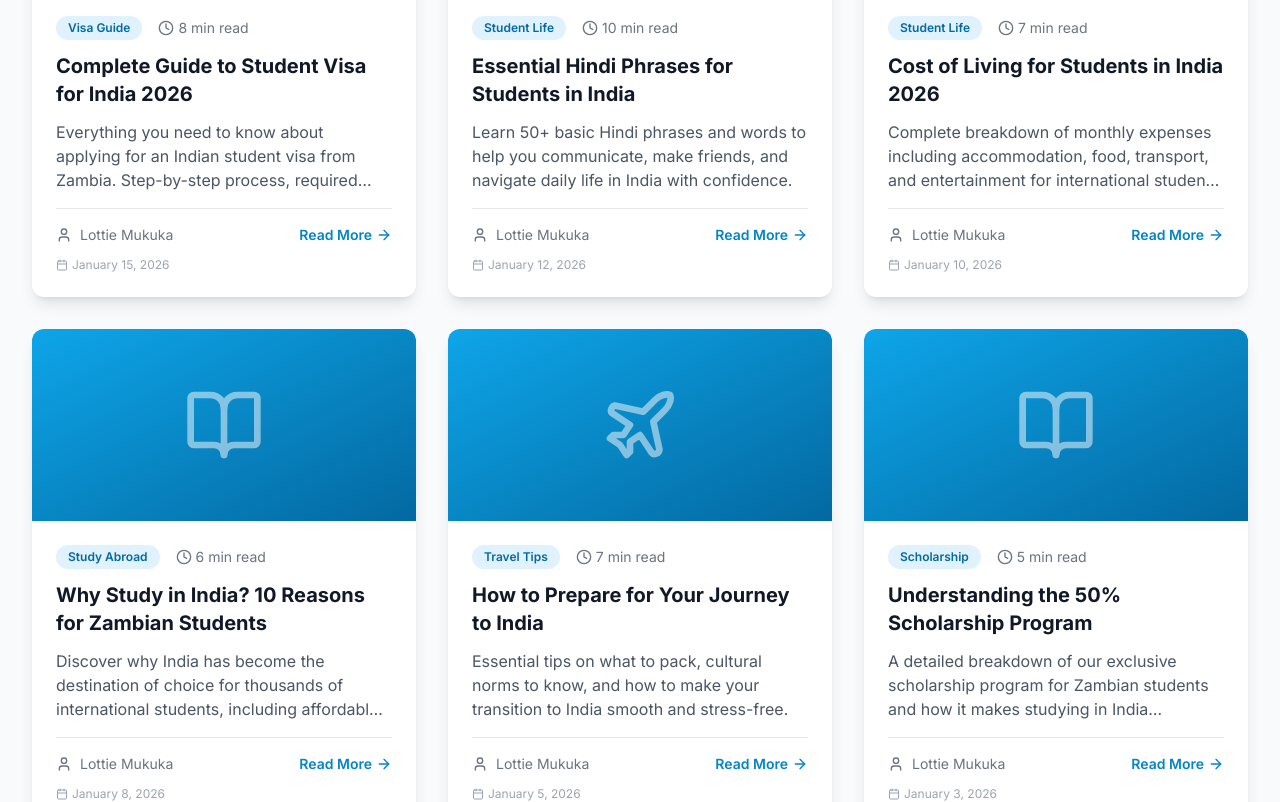
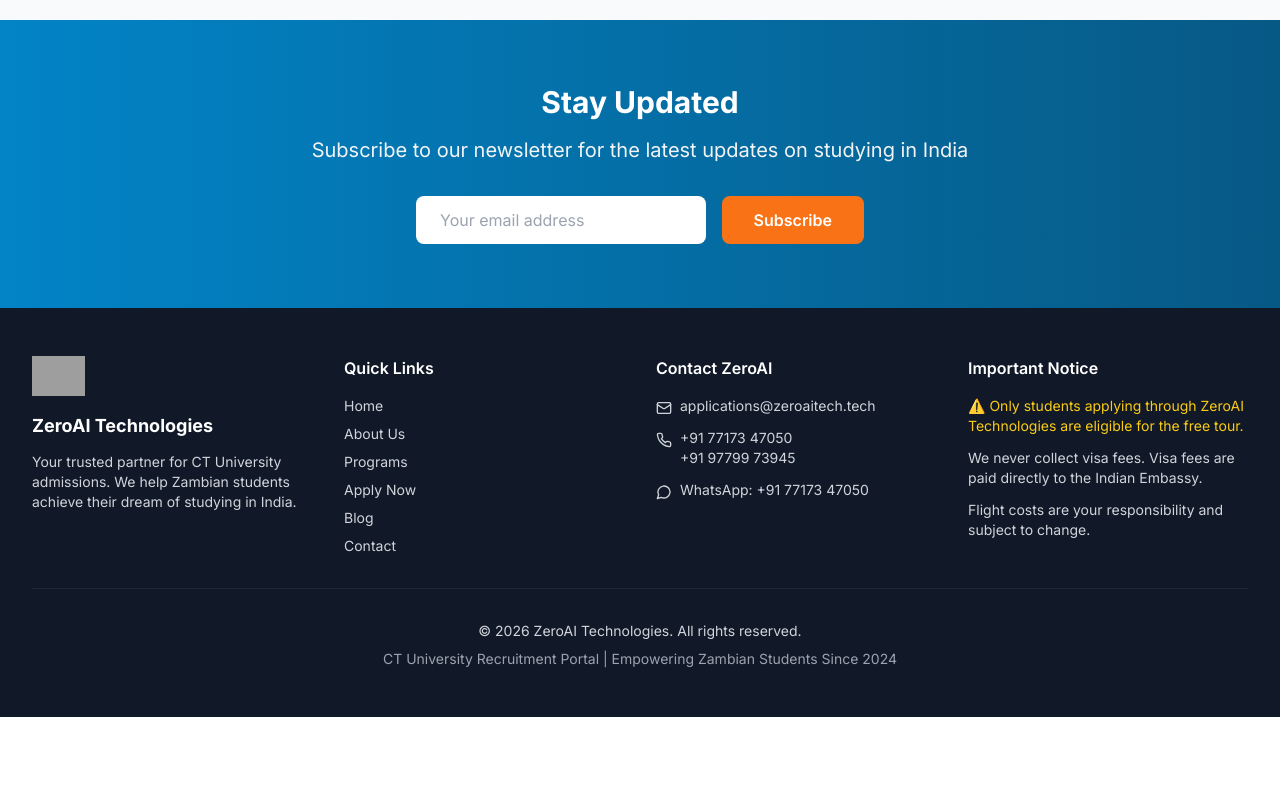
Before and after one commit to Lottie128/ctu-recruitment-portal, a React (Vite) app: page /blog in a window 1280 px wide. Shown: the part 780-1582 px from the top of the page. After the commit the page ends 1497 px from the top, so only its background shows below. Built offline with nearby package versions, Linux system fonts and the light colour scheme; grey boxes are pictures that could not be loaded.

Commit message:
Fix Blog and BlogPost to read from admin panel localStorage

```diff
--- a/src/pages/Blog.jsx
+++ b/src/pages/Blog.jsx
@@ -1,81 +1,18 @@
 import { motion } from 'framer-motion'
-import { useState } from 'react'
+import { useState, useEffect } from 'react'
 import { Link } from 'react-router-dom'
-import { Calendar, Clock, User, ArrowRight, BookOpen, Plane, Heart, FileText } from 'lucide-react'
+import { Calendar, Clock, User, ArrowRight, BookOpen } from 'lucide-react'
 
 const Blog = () => {
   const [selectedCategory, setSelectedCategory] = useState('All')
+  const [blogPosts, setBlogPosts] = useState([])
 
-  const blogPosts = [
-    {
-      id: 'visa-guide-2026',
-      title: "Complete Guide to Student Visa for India 2026",
-      excerpt: "Everything you need to know about applying for an Indian student visa from Zambia. Step-by-step process, required documents, and timeline.",
-      author: "Lottie Mukuka",
-      date: "January 15, 2026",
-      readTime: "8 min read",
-      category: "Visa Guide",
-      icon: FileText,
-      image: "visa"
-    },
-    {
-      id: 'hindi-phrases',
-      title: "Essential Hindi Phrases for Students in India",
-      excerpt: "Learn 50+ basic Hindi phrases and words to help you communicate, make friends, and navigate daily life in India with confidence.",
-      author: "Lottie Mukuka",
-      date: "January 12, 2026",
-      readTime: "10 min read",
-      category: "Student Life",
-      icon: BookOpen,
-      image: "language"
-    },
-    {
-      id: 'cost-of-living',
-      title: "Cost of Living for Students in India 2026",
-      excerpt: "Complete breakdown of monthly expenses including accommodation, food, transport, and entertainment for international students studying in India.",
-      author: "Lottie Mukuka",
-      date: "January 10, 2026",
-      readTime: "7 min read",
-      category: "Student Life",
-      icon: BookOpen,
-      image: "money"
-    },
-    {
-      id: 'why-study-india',
-      title: "Why Study in India? 10 Reasons for Zambian Students",
-      excerpt: "Discover why India has become the destination of choice for thousands of international students, including affordable education and cultural diversity.",
-      author: "Lottie Mukuka",
-      date: "January 8, 2026",
-      readTime: "6 min read",
-      category: "Study Abroad",
-      icon: BookOpen,
-      image: "study"
-    },
-    {
-      id: 'travel-prep',
-      title: "How to Prepare for Your Journey to India",
-      excerpt: "Essential tips on what to pack, cultural norms to know, and how to make your transition to India smooth and stress-free.",
-      author: "Lottie Mukuka",
-      date: "January 5, 2026",
-      readTime: "7 min read",
-      category: "Travel Tips",
-      icon: Plane,
-      image: "travel"
-    },
-    {
-      id: 'scholarship-info',
-      title: "Understanding the 50% Scholarship Program",
-      excerpt: "A detailed breakdown of our exclusive scholarship program for Zambian students and how it makes studying in India affordable.",
-      author: "Lottie Mukuka",
-      date: "January 3, 2026",
-      readTime: "5 min read",
-      category: "Scholarship",
-      icon: BookOpen,
-      image: "scholarship"
-    }
-  ]
+  useEffect(() => {
+    const savedBlogs = JSON.parse(localStorage.getItem('blogs') || '[]')
+    setBlogPosts(savedBlogs)
+  }, [])
 
-  const categories = ['All', 'Visa Guide', 'Study Abroad', 'Student Life', 'Travel Tips', 'Scholarship']
+  const categories = ['All', ...new Set(blogPosts.map(post => post.category))]
 
   const filteredPosts = selectedCategory === 'All'
     ? blogPosts
@@ -100,6 +37,7 @@
       </section>
 
       {/* Category Filter */}
+      {categories.length > 1 && (
         <section className="py-8 bg-white sticky top-20 z-40 shadow-sm">
           <div className="max-w-7xl mx-auto px-4 sm:px-6 lg:px-8">
             <div className="flex flex-wrap gap-3 justify-center">
@@ -119,10 +57,19 @@
             </div>
           </div>
         </section>
+      )}
 
       {/* Blog Grid */}
       <section className="py-16">
         <div className="max-w-7xl mx-auto px-4 sm:px-6 lg:px-8">
+          {blogPosts.length === 0 ? (
+            <div className="text-center py-20">
+              <BookOpen className="w-16 h-16 text-gray-400 mx-auto mb-4" />
+              <h3 className="text-2xl font-bold text-gray-900 mb-2">No Blog Posts Yet</h3>
+              <p className="text-gray-600">Check back soon for new articles!</p>
+            </div>
+          ) : (
+            <>
               <div className="mb-6 text-center">
                 <p className="text-gray-600">
                   Showing <span className="font-bold text-primary-600">{filteredPosts.length}</span> article{filteredPosts.length !== 1 ? 's' : ''}
@@ -139,18 +86,20 @@
                     viewport={{ once: true }}
                     className="bg-white rounded-xl shadow-lg overflow-hidden hover:shadow-xl transition-shadow group"
                   >
-                <div className="h-48 bg-gradient-to-br from-primary-500 to-primary-700 flex items-center justify-center">
-                  <post.icon className="w-20 h-20 text-white opacity-50 group-hover:opacity-100 transition-opacity" />
+                    <div className="h-48 overflow-hidden">
+                      {post.coverImage ? (
+                        <img src={post.coverImage} alt={post.title} className="w-full h-full object-cover group-hover:scale-110 transition-transform duration-300" />
+                      ) : (
+                        <div className="h-full bg-gradient-to-br from-primary-500 to-primary-700 flex items-center justify-center">
+                          <BookOpen className="w-20 h-20 text-white opacity-50 group-hover:opacity-100 transition-opacity" />
+                        </div>
+                      )}
                     </div>
 
                     <div className="p-6">
                       <div className="flex items-center space-x-4 text-sm text-gray-500 mb-3">
                         <span className="px-3 py-1 bg-primary-100 text-primary-700 rounded-full text-xs font-semibold">
                           {post.category}
-                    </span>
-                    <span className="flex items-center">
-                      <Clock className="w-4 h-4 mr-1" />
-                      {post.readTime}
                         </span>
                       </div>
 
@@ -163,10 +112,6 @@
                       </p>
 
                       <div className="flex items-center justify-between pt-4 border-t border-gray-200">
-                    <div className="flex items-center space-x-2 text-sm text-gray-500">
-                      <User className="w-4 h-4" />
-                      <span>{post.author}</span>
-                    </div>
                         <Link
                           to={`/blog/${post.id}`}
                           className="text-primary-600 hover:text-primary-700 font-semibold text-sm flex items-center space-x-1 group"
@@ -176,14 +121,18 @@
                         </Link>
                       </div>
 
+                      {post.date && (
                         <div className="flex items-center text-xs text-gray-400 mt-3">
                           <Calendar className="w-3 h-3 mr-1" />
-                    {post.date}
+                          {new Date(post.date).toLocaleDateString('en-US', { year: 'numeric', month: 'long', day: 'numeric' })}
                         </div>
+                      )}
                     </div>
                   </motion.article>
                 ))}
               </div>
+            </>
+          )}
         </div>
       </section>
 
--- a/src/pages/BlogPost.jsx
+++ b/src/pages/BlogPost.jsx
@@ -1,189 +1,118 @@
 import { useParams, Link } from 'react-router-dom'
+import { useState, useEffect } from 'react'
 import { motion } from 'framer-motion'
-import { ArrowLeft, Calendar, Clock, User, Share2, Facebook, Twitter, Linkedin } from 'lucide-react'
-import { useEffect, useState } from 'react'
+import { ArrowLeft, Calendar, Clock, User, Share2 } from 'lucide-react'
 
 const BlogPost = () => {
   const { id } = useParams()
-  const [blog, setBlog] = useState(null)
+  const [post, setPost] = useState(null)
+  const [loading, setLoading] = useState(true)
 
   useEffect(() => {
-    // Load blogs from localStorage
-    const savedBlogs = localStorage.getItem('admin_blogs')
-    if (savedBlogs) {
-      const blogs = JSON.parse(savedBlogs)
-      const foundBlog = blogs.find(b => b.id === id)
-      setBlog(foundBlog)
-    }
+    const savedBlogs = JSON.parse(localStorage.getItem('blogs') || '[]')
+    const foundPost = savedBlogs.find(blog => blog.id === parseInt(id))
+    setPost(foundPost)
+    setLoading(false)
   }, [id])
 
-  if (!blog) {
+  if (loading) {
     return (
-      <div className="min-h-screen bg-gray-50 flex items-center justify-center py-12">
-        <div className="max-w-2xl mx-auto px-4 text-center">
-          <motion.div
-            initial={{ opacity: 0, y: 20 }}
-            animate={{ opacity: 1, y: 0 }}
-          >
-            <h1 className="text-4xl font-bold text-gray-900 mb-4">Blog Post Not Found</h1>
-            <p className="text-gray-600 mb-8">
-              The blog post you're looking for doesn't exist or has been removed.
-            </p>
-            <Link
-              to="/blog"
-              className="inline-flex items-center space-x-2 bg-primary-600 text-white px-6 py-3 rounded-lg font-semibold hover:bg-primary-700 transition-colors"
-            >
-              <ArrowLeft className="w-5 h-5" />
-              <span>Back to Blog</span>
-            </Link>
-          </motion.div>
+      <div className="min-h-screen flex items-center justify-center">
+        <div className="animate-spin rounded-full h-12 w-12 border-b-2 border-primary-600"></div>
+      </div>
+    )
+  }
+
+  if (!post) {
+    return (
+      <div className="min-h-screen bg-gray-50 py-20">
+        <div className="max-w-4xl mx-auto px-4 sm:px-6 lg:px-8 text-center">
+          <h1 className="text-4xl font-bold text-gray-900 mb-4">Blog Post Not Found</h1>
+          <p className="text-xl text-gray-600 mb-8">The blog post you're looking for doesn't exist or has been removed.</p>
+          <Link to="/blog" className="inline-flex items-center text-primary-600 hover:text-primary-700 font-semibold">
+            <ArrowLeft className="w-5 h-5 mr-2" />
+            Back to Blog
+          </Link>
         </div>
       </div>
     )
   }
 
-  const shareUrl = window.location.href
-  const shareTitle = blog.title
+  return (
+    <div className="min-h-screen bg-gray-50">
+      {/* Hero Section */}
+      <section className="bg-gradient-to-br from-primary-600 to-primary-800 text-white py-20">
+        <div className="max-w-4xl mx-auto px-4 sm:px-6 lg:px-8">
+          <motion.div initial={{ opacity: 0, y: 20 }} animate={{ opacity: 1, y: 0 }}>
+            <Link to="/blog" className="inline-flex items-center text-white/80 hover:text-white mb-6">
+              <ArrowLeft className="w-5 h-5 mr-2" />
+              Back to Blog
+            </Link>
 
-  const shareLinks = {
-    facebook: `https://www.facebook.com/sharer/sharer.php?u=${encodeURIComponent(shareUrl)}`,
-    twitter: `https://twitter.com/intent/tweet?url=${encodeURIComponent(shareUrl)}&text=${encodeURIComponent(shareTitle)}`,
-    linkedin: `https://www.linkedin.com/sharing/share-offsite/?url=${encodeURIComponent(shareUrl)}`
-  }
-
-  return (
-    <article className="min-h-screen bg-gray-50 py-12">
-      <div className="max-w-4xl mx-auto px-4 sm:px-6 lg:px-8">
-        <motion.div
-          initial={{ opacity: 0, y: 20 }}
-          animate={{ opacity: 1, y: 0 }}
-        >
-          {/* Back Button */}
-          <Link
-            to="/blog"
-            className="inline-flex items-center text-primary-600 hover:text-primary-700 mb-8 font-medium"
-          >
-            <ArrowLeft className="w-4 h-4 mr-2" />
-            Back to Blog
-          </Link>
-
-          {/* Cover Image */}
-          {blog.coverImage && (
-            <div className="mb-8 rounded-2xl overflow-hidden shadow-2xl">
-              <img
-                src={blog.coverImage}
-                alt={blog.title}
-                className="w-full h-96 object-cover"
-              />
-            </div>
-          )}
-
-          {/* Article Header */}
-          <header className="mb-8">
-            <div className="flex items-center space-x-4 mb-4">
-              <span className="px-4 py-1 bg-primary-100 text-primary-700 rounded-full text-sm font-semibold">
-                {blog.category}
-              </span>
-              <span className="flex items-center text-sm text-gray-500">
-                <Clock className="w-4 h-4 mr-1" />
-                {blog.readTime}
+            <div className="mb-6">
+              <span className="px-4 py-2 bg-accent-500 rounded-full text-sm font-semibold">
+                {post.category}
               </span>
             </div>
 
-            <h1 className="text-4xl md:text-5xl font-bold text-gray-900 mb-6 leading-tight">
-              {blog.title}
-            </h1>
+            <h1 className="text-5xl font-bold mb-6">{post.title}</h1>
 
-            <div className="flex items-center justify-between py-4 border-y border-gray-200">
-              <div className="flex items-center space-x-4 text-sm text-gray-600">
+            <div className="flex flex-wrap items-center gap-6 text-white/80">
+              {post.date && (
                 <div className="flex items-center">
-                  <User className="w-4 h-4 mr-2" />
-                  <span>{blog.author}</span>
+                  <Calendar className="w-5 h-5 mr-2" />
+                  {new Date(post.date).toLocaleDateString('en-US', { year: 'numeric', month: 'long', day: 'numeric' })}
                 </div>
-                <div className="flex items-center">
-                  <Calendar className="w-4 h-4 mr-2" />
-                  <span>{blog.date}</span>
-                </div>
-              </div>
+              )}
+            </div>
+          </motion.div>
+        </div>
+      </section>
 
-              {/* Share Buttons */}
-              <div className="flex items-center space-x-3">
-                <span className="text-sm text-gray-600 mr-2">Share:</span>
-                <a
-                  href={shareLinks.facebook}
-                  target="_blank"
-                  rel="noopener noreferrer"
-                  className="p-2 bg-blue-600 text-white rounded-lg hover:bg-blue-700 transition-colors"
-                >
-                  <Facebook className="w-4 h-4" />
-                </a>
-                <a
-                  href={shareLinks.twitter}
-                  target="_blank"
-                  rel="noopener noreferrer"
-                  className="p-2 bg-sky-500 text-white rounded-lg hover:bg-sky-600 transition-colors"
-                >
-                  <Twitter className="w-4 h-4" />
-                </a>
-                <a
-                  href={shareLinks.linkedin}
-                  target="_blank"
-                  rel="noopener noreferrer"
-                  className="p-2 bg-blue-700 text-white rounded-lg hover:bg-blue-800 transition-colors"
-                >
-                  <Linkedin className="w-4 h-4" />
-                </a>
-              </div>
+      {/* Cover Image */}
+      {post.coverImage && (
+        <section className="py-8 bg-white">
+          <div className="max-w-4xl mx-auto px-4 sm:px-6 lg:px-8">
+            <motion.div initial={{ opacity: 0, scale: 0.95 }} animate={{ opacity: 1, scale: 1 }} transition={{ delay: 0.2 }}>
+              <img src={post.coverImage} alt={post.title} className="w-full h-96 object-cover rounded-2xl shadow-xl" />
+            </motion.div>
+          </div>
+        </section>
+      )}
+
+      {/* Content */}
+      <section className="py-16 bg-white">
+        <div className="max-w-4xl mx-auto px-4 sm:px-6 lg:px-8">
+          <motion.article initial={{ opacity: 0, y: 20 }} animate={{ opacity: 1, y: 0 }} transition={{ delay: 0.3 }} className="prose prose-lg max-w-none">
+            <div className="whitespace-pre-line text-gray-700 leading-relaxed">
+              {post.content}
             </div>
-          </header>
+          </motion.article>
 
-          {/* Article Content */}
-          <div className="bg-white rounded-2xl shadow-lg p-8 md:p-12 mb-12">
-            <div
-              className="prose prose-lg max-w-none
-                prose-headings:font-bold prose-headings:text-gray-900
-                prose-h2:text-3xl prose-h2:mt-12 prose-h2:mb-6
-                prose-h3:text-2xl prose-h3:mt-8 prose-h3:mb-4
-                prose-p:text-gray-700 prose-p:leading-relaxed prose-p:mb-6
-                prose-a:text-primary-600 prose-a:no-underline hover:prose-a:underline
-                prose-strong:text-gray-900 prose-strong:font-semibold
-                prose-ul:my-6 prose-ul:list-disc prose-ul:pl-6
-                prose-ol:my-6 prose-ol:list-decimal prose-ol:pl-6
-                prose-li:text-gray-700 prose-li:my-2
-                prose-blockquote:border-l-4 prose-blockquote:border-primary-500 prose-blockquote:pl-4 prose-blockquote:italic prose-blockquote:text-gray-600
-                prose-img:rounded-xl prose-img:shadow-lg
-              "
-              dangerouslySetInnerHTML={{ __html: blog.content }}
-            />
+          {/* Share Section */}
+          <div className="mt-12 pt-8 border-t border-gray-200">
+            <div className="flex items-center justify-between">
+              <h3 className="text-xl font-bold text-gray-900">Share this article</h3>
+              <button className="flex items-center space-x-2 px-4 py-2 bg-primary-600 text-white rounded-lg hover:bg-primary-700">
+                <Share2 className="w-5 h-5" />
+                <span>Share</span>
+              </button>
+            </div>
           </div>
+        </div>
+      </section>
 
-          {/* Call to Action */}
-          <div className="bg-gradient-to-r from-primary-600 to-primary-800 rounded-2xl p-8 md:p-12 text-white text-center">
-            <h2 className="text-3xl font-bold mb-4">Ready to Start Your Journey?</h2>
-            <p className="text-xl text-gray-100 mb-6">
-              Apply now and get your offer letter within 30 minutes!
-            </p>
-            <Link
-              to="/apply"
-              className="inline-block bg-accent-500 text-white px-8 py-4 rounded-lg font-bold text-lg hover:bg-accent-600 transition-all shadow-lg hover:shadow-xl"
-            >
-              Apply Now
-            </Link>
-          </div>
-
-          {/* Back to Blog */}
-          <div className="mt-12 text-center">
-            <Link
-              to="/blog"
-              className="inline-flex items-center text-primary-600 hover:text-primary-700 font-semibold"
-            >
-              <ArrowLeft className="w-4 h-4 mr-2" />
-              Read More Articles
-            </Link>
-          </div>
-        </motion.div>
-      </div>
-    </article>
+      {/* Related Articles CTA */}
+      <section className="py-16 bg-gray-50">
+        <div className="max-w-4xl mx-auto px-4 sm:px-6 lg:px-8 text-center">
+          <h2 className="text-3xl font-bold text-gray-900 mb-4">Want to Read More?</h2>
+          <p className="text-xl text-gray-600 mb-8">Explore more articles about studying in India</p>
+          <Link to="/blog" className="inline-flex items-center justify-center bg-primary-600 text-white px-8 py-4 rounded-lg font-bold text-lg hover:bg-primary-700 transition-all">
+            View All Articles
+          </Link>
+        </div>
+      </section>
+    </div>
   )
 }
 
```
Lines whose indentation alone changed are shown as unchanged.
